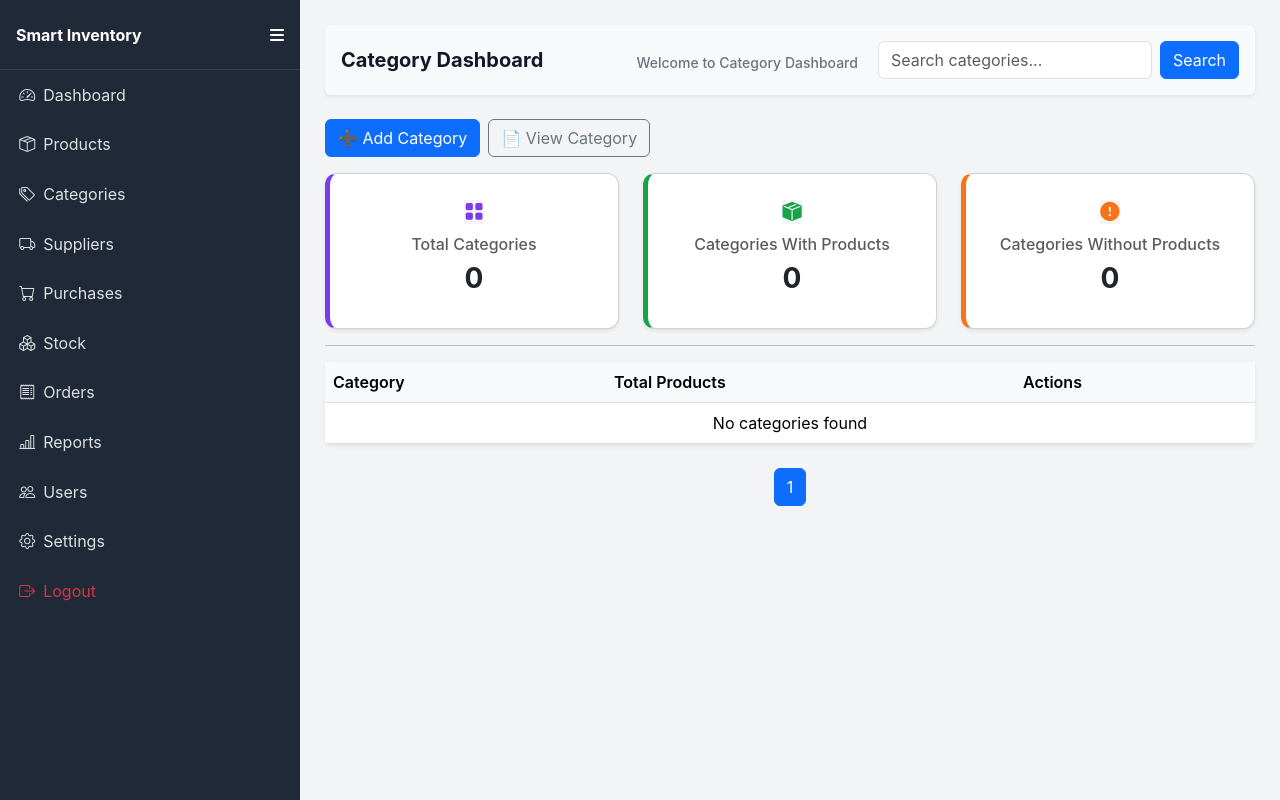
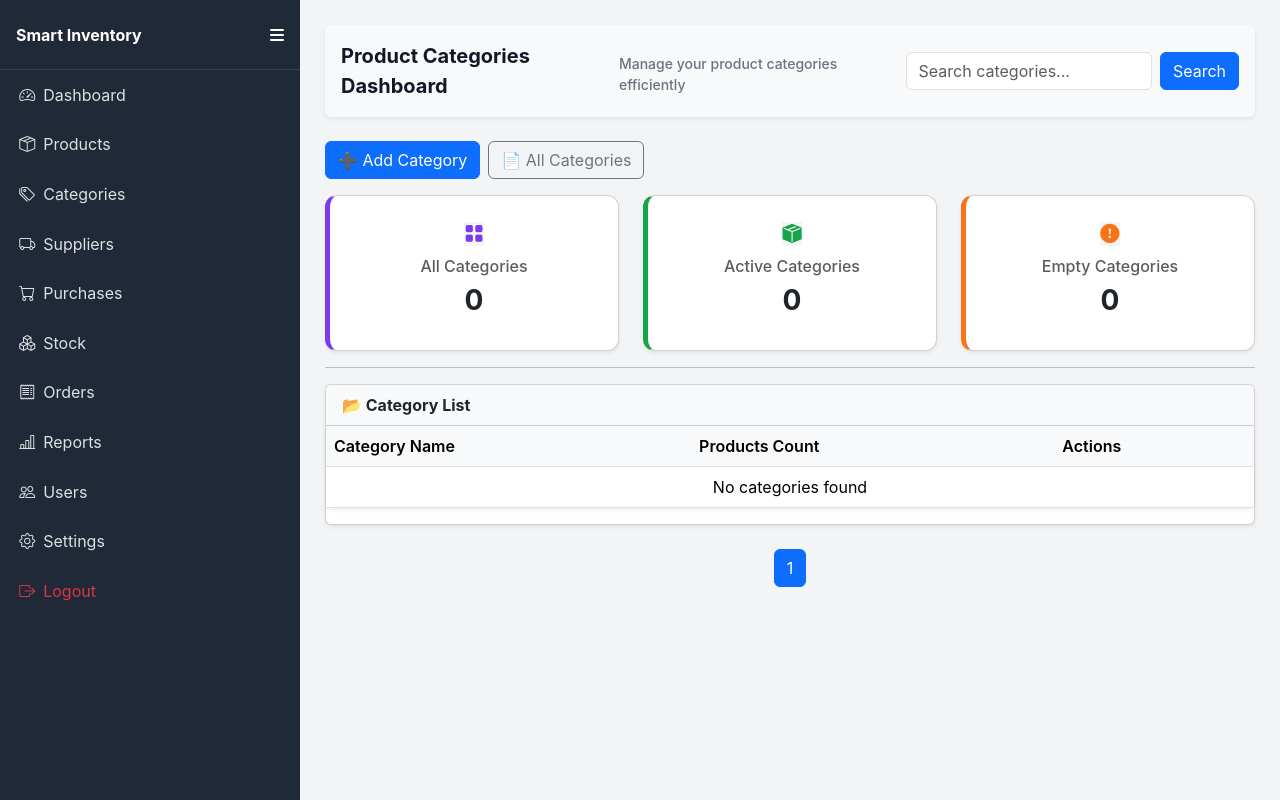
Before and after one commit to MahiKalavadia/inventory-management-system, a Django app: page /inventory/categories/dashboard/ in a window 1280 px wide. Run offline with Django 5.2, Linux system fonts and the light colour scheme; the visitor is signed in with stand-in values (Sample User, id 1); data that the repository does not hold is empty; parts of the project's set-up code (start-up, migrations or seed data) failed here and were passed over.

Commit message:
Changed the name of how they are represented on screen

```diff
--- a/templates/dashboards/category_dashboard.html
+++ b/templates/dashboards/category_dashboard.html
@@ -14,11 +14,11 @@
 </style>
 <div class="dashboard-header mb-4 d-flex justify-content-between align-items-center p-3 bg-light rounded shadow-sm">
     <div class="page-title fw-bold fs-5">
-        Category Dashboard
+        Product Categories Dashboard
     </div>
     <div class="d-flex align-items-center">
         <div class="header-right d-flex align-items-center">
-            <div class="welcome-text me-2">Welcome to Category Dashboard</div>
+            <div class="welcome-text me-2">Manage your product categories efficiently</div>
             <div class="d-flex align-items-center">
                 <form method="get" class="d-flex">
                     <input type="text" name="q" placeholder="Search categories..." class="form-control me-2" value="{{ search|default:'' }}">
@@ -34,52 +34,56 @@
     {% if request.user.is_superuser or request.user.groups.first.name == "Manager" %}
         <a href="{% url 'add_category' %}" class="btn btn-primary">➕ Add Category</a>
     {% endif %}
-    <a href="{% url 'category_list' %}" class="btn btn-outline-secondary">📄 View Category</a>
+    <a href="{% url 'category_list' %}" class="btn btn-outline-secondary">📄 All Categories</a>
 </div>
 <!--Stats-->
 <div class="row mb-3">
-    <div class="col-md-4">
+    <div class="col-md-4 order-md-last">
         <a href="{% url 'category_list' %}" class="text-decoration-none">
         <div class="card shadow-sm p-4 text-center card-hover" style="border-left: 5px solid #7c3aed">
             <div class="card-icon mb-2">
                 <i class="bi bi-grid-fill icon-purple icon-bg"></i>
             </div>
-            <h6 class="text-muted">Total Categories</h6>
+            <h6 class="text-muted">All Categories</h6>
             <h3 class="fw-bold">{{ total_category }}</h3>
         </div>
     </a>
     </div>
 
-    <div class="col-md-4">
+    <div class="col-md-4 order-md-last">
         <a href="{% url 'category_with_products' %}" class="text-decoration-none">
         <div class="card shadow-sm p-4 text-center card-hover" style="border-left: 5px solid #16a34a">
             <div class="card-icon mb-2">
                 <i class="bi bi-box-seam-fill icon-greeny icon-bg"></i>
             </div>
-            <h6 class="text-muted">Categories With Products</h6>
+            <h6 class="text-muted">Active Categories</h6>
             <h3 class="fw-bold">{{ categories_with_products }}</h3>
         </div>
     </a>
     </div>
 
-    <div class="col-md-4">
+    <div class="col-md-4 order-md-last">
         <a href="{% url 'category_without_products' %}" class="text-decoration-none">
         <div class="card shadow-sm p-4 text-center card-hover" style="border-left: 5px solid #f97316">
             <div class="card-icon mb-2">
                 <i class="bi bi-exclamation-circle-fill icon-orangey icon-bg"></i>
             </div>
-            <h6 class="text-muted">Categories Without Products</h6>
+            <h6 class="text-muted">Empty Categories</h6>
             <h3 class="fw-bold">{{ categories_without_products }}</h3>
         </div>
     </a>
     </div>
 </div>
 <hr>
-
+<div class="card shadow-sm mb-4">
+    <div class="card-header fw-bold bg-light">
+        📂 Category List
+    </div>
+    <div class="card-body p-0">
 <table class="table table-hover align-middle bg-white shadow-sm rounded">
         <tr>
-            <th>Category</th>
-            <th>Total Products</th>
+            <th>Category Name</th>
+            <th>Products Count</th>
             <th>Actions</th>
         </tr>
     <tbody>
@@ -105,6 +109,8 @@
         {% endfor %}
     </tbody>
 </table>
+</div>
+</div>
 <nav class="mt-4">
 <ul class="pagination justify-content-center">
 
```
